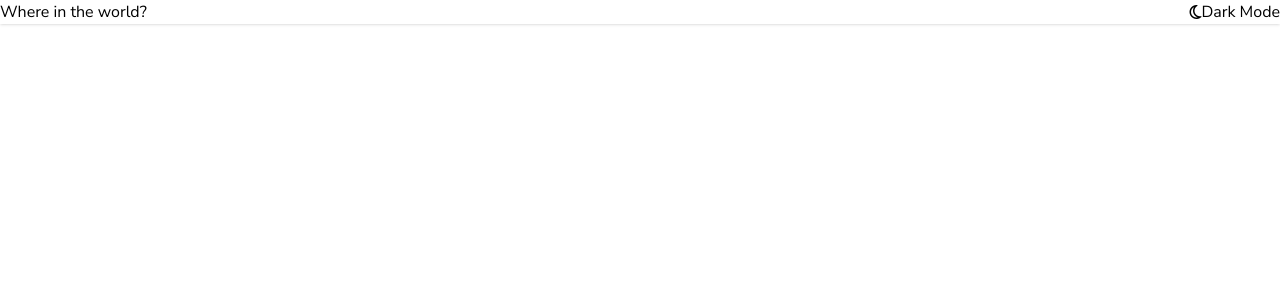
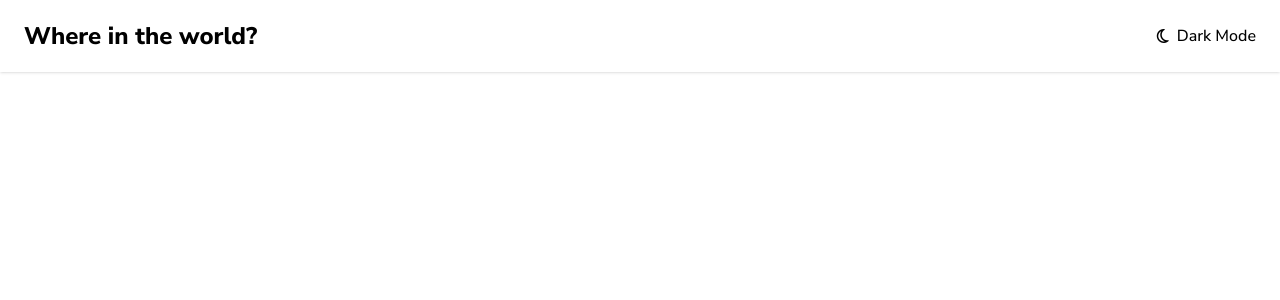
Before and after one commit to kirtiiraghav/REST-countries-react, a React (Vite) app: page / in a window 1280 px wide. Shown: the top 300 px of the page. Built offline with nearby package versions, Linux system fonts and the light colour scheme.

Commit message:
add Header component

```diff
--- a/src/components/Header.jsx
+++ b/src/components/Header.jsx
@@ -1,9 +1,9 @@
 export default function Header() {
     return (
-        <header className="shadow font-nunito ">
-            <div className="max-w-7xl mx-auto flex justify-between">
-                <a href="">Where in the world?</a>
-                <span className="flex items-center">
+        <header className="shadow font-nunito px-6">
+            <div className="max-w-7xl mx-auto flex justify-between py-5">
+                <a href=""><h2 className="font-extrabold text-2xl">Where in the world?</h2></a>
+                <span className="flex items-center gap-2 cursor-pointer font-medium">
                     <i class="fa-regular fa-moon"></i>
                     <p>Dark Mode</p>
                 </span>
```
